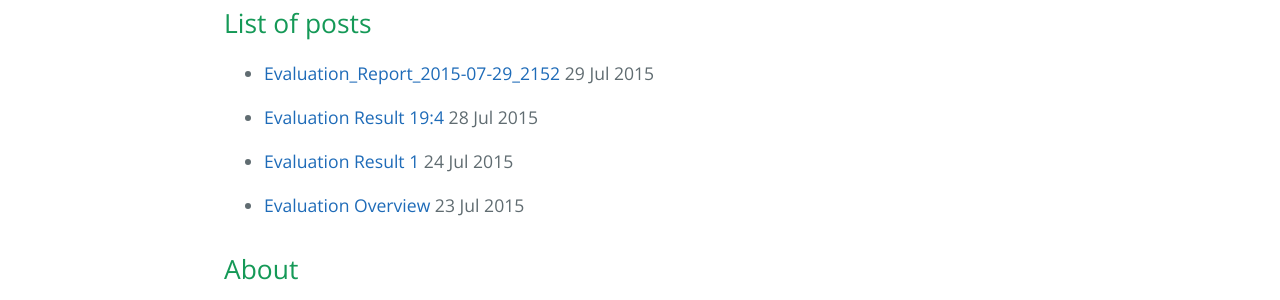
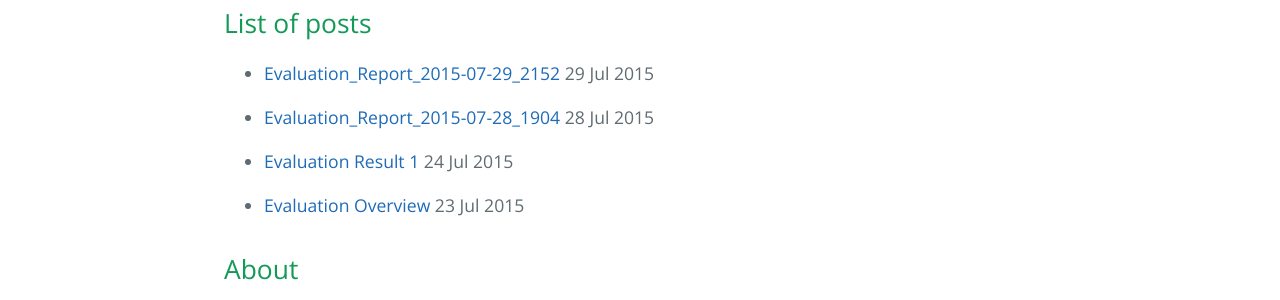
Before and after one commit to honeynet/droidbot, a Jekyll site: the page built from index.md, in a window 1280 px wide. Shown: the part 495-795 px from the top of the page. Built offline with Jekyll 4.4.1, drawn with Linux system fonts in a browser that asks for light colours.

Commit message:
remove colon in file name.

```diff
--- a/_posts/2015-7-28-evaluation-report-19:4.md
+++ b/_posts/2015-7-28-Evaluation_Report_2015-07-28_1904.md
@@ -1,8 +1,8 @@
 ---
 layout: default
-title: Evaluation Result 19:4
+title: Evaluation_Report_2015-07-28_1904
 ---
-# Evaluation Result 19:4
+# Evaluation_Report_2015-07-28_1904
 
 ## Visualization
 
```
